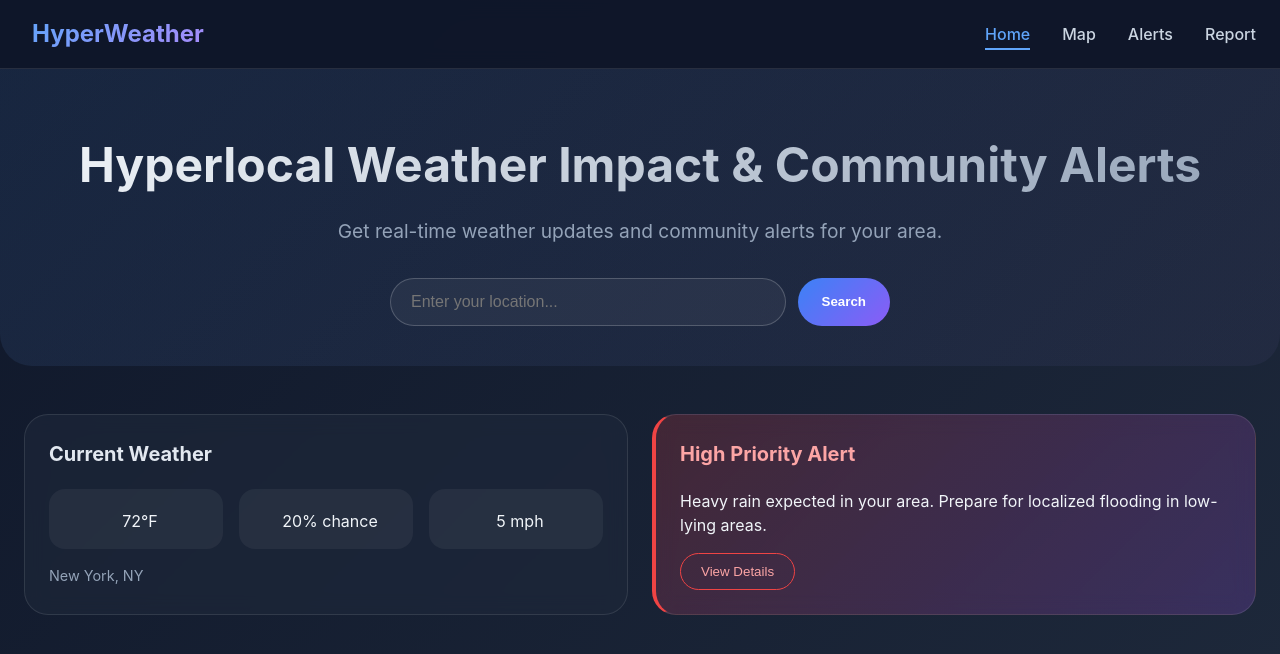
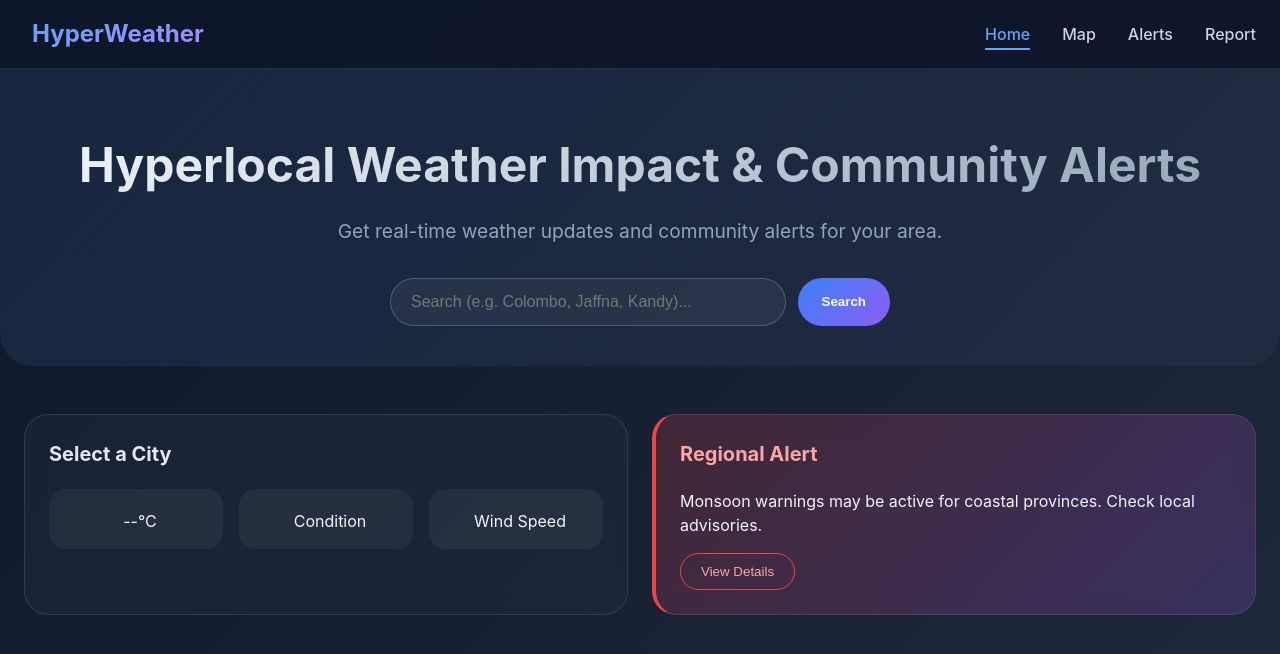
Before and after one commit to pabasaramalshi29-ai/Hyperlocal-Weather-Impact-and-Community-Alert-Web-App, a React (Vite) app: page / in a window 1280 px wide. Shown: the top 654 px of the page. Built offline with nearby package versions, Linux system fonts and the light colour scheme.

Commit message:
Update Home.jsx changes

```diff
--- a/src/pages/Home.jsx
+++ b/src/pages/Home.jsx
@@ -1,17 +1,41 @@
-// pages/Home.jsx
+
 import { useState } from 'react';
 
 const Home = () => {
   const [location, setLocation] = useState('');
-  const [searchMessage, setSearchMessage] = useState('');
+  const [weather, setWeather] = useState(null);
+  const [loading, setLoading] = useState(false);
+  const [error, setError] = useState('');
 
-  const handleSearch = () => {
-    if (location.trim()) {
-      setSearchMessage(`Searching for weather in ${location}...`);
-      setTimeout(() => setSearchMessage(''), 3000);
-    } else {
-      setSearchMessage('Please enter a location');
-      setTimeout(() => setSearchMessage(''), 3000);
+
+  const API_KEY = "dc8754a29ab20f1c66f1c660f4346f20";
+
+  const handleSearch = async () => {
+    if (!location.trim()) {
+      setError('Please enter a city name.');
+      return;
+    }
+
+    setLoading(true);
+    setError('');
+
+    try {
+
+      const response = await fetch(
+        `https://api.openweathermap.org/data/2.5/weather?q=${location},LK&units=metric&appid=${API_KEY}`
+      );
+      const data = await response.json();
+
+      if (data.cod === 200) {
+        setWeather(data);
+      } else {
+        setError('City not found in Sri Lanka. Please try Colombo, Kandy, or Galle.');
+        setWeather(null);
+      }
+    } catch (err) {
+      setError('Failed to connect to the weather service.');
+    } finally {
+      setLoading(false);
     }
   };
 
@@ -24,35 +48,53 @@ const Home = () => {
           <div className="search-bar">
             <input
               type="text"
-              placeholder="Enter your location..."
+              placeholder="Search (e.g. Colombo, Jaffna, Kandy)..."
               value={location}
               onChange={(e) => setLocation(e.target.value)}
               onKeyPress={(e) => e.key === 'Enter' && handleSearch()}
             />
-            <button onClick={handleSearch}>
-              <i className="fas fa-search"></i> Search
+            <button onClick={handleSearch} disabled={loading}>
+              <i className="fas fa-search"></i> {loading ? "..." : "Search"}
             </button>
           </div>
-          {searchMessage && <p style={{ marginTop: '16px', color: '#60a5fa' }}>{searchMessage}</p>}
+          {error && <p style={{ marginTop: '16px', color: '#f87171' }}>{error}</p>}
         </div>
       </section>
 
       <section className="dashboard">
         <div className="container">
           <div className="weather-card">
-            <h2><i className="fas fa-cloud-sun"></i> Current Weather</h2>
+            <h2>
+              <i className="fas fa-map-marker-alt"></i>
+              {weather ? ` ${weather.name}, Sri Lanka` : " Select a City"}
+            </h2>
+
             <div className="weather-info">
-              <div className="temp"><i className="fas fa-thermometer-half"></i> <span>72°F</span></div>
-              <div className="rain"><i className="fas fa-cloud-rain"></i> <span>20% chance</span></div>
-              <div className="wind"><i className="fas fa-wind"></i> <span>5 mph</span></div>
+              <div className="temp">
+                <i className="fas fa-temperature-high"></i>
+                <span>{weather ? `${Math.round(weather.main.temp)}°C` : "--°C"}</span>
+              </div>
+              <div className="rain">
+                <i className="fas fa-cloud-showers-heavy"></i>
+                <span>{weather ? `${weather.weather[0].description}` : "Condition"}</span>
+              </div>
+              <div className="wind">
+                <i className="fas fa-wind"></i>
+                <span>{weather ? `${weather.wind.speed} m/s` : "Wind Speed"}</span>
+              </div>
             </div>
-            <p style={{ marginTop: '16px', color: '#94a3b8', fontSize: '0.9rem' }}>
-              <i className="fas fa-map-marker-alt"></i> New York, NY
-            </p>
+
+            {weather && (
+              <div style={{ marginTop: '20px', borderTop: '1px solid #334155', paddingTop: '15px' }}>
+                <p><strong>Humidity:</strong> {weather.main.humidity}%</p>
+                <p><strong>Feels Like:</strong> {Math.round(weather.main.feels_like)}°C</p>
+              </div>
+            )}
           </div>
+
           <div className="alert-banner">
-            <h2><i className="fas fa-exclamation-triangle"></i> High Priority Alert</h2>
-            <p>Heavy rain expected in your area. Prepare for localized flooding in low-lying areas.</p>
+            <h2><i className="fas fa-exclamation-triangle"></i> Regional Alert</h2>
+            <p>Monsoon warnings may be active for coastal provinces. Check local advisories.</p>
             <button className="alert-btn" onClick={() => window.location.href = '/alerts'}>
               View Details
             </button>
```
